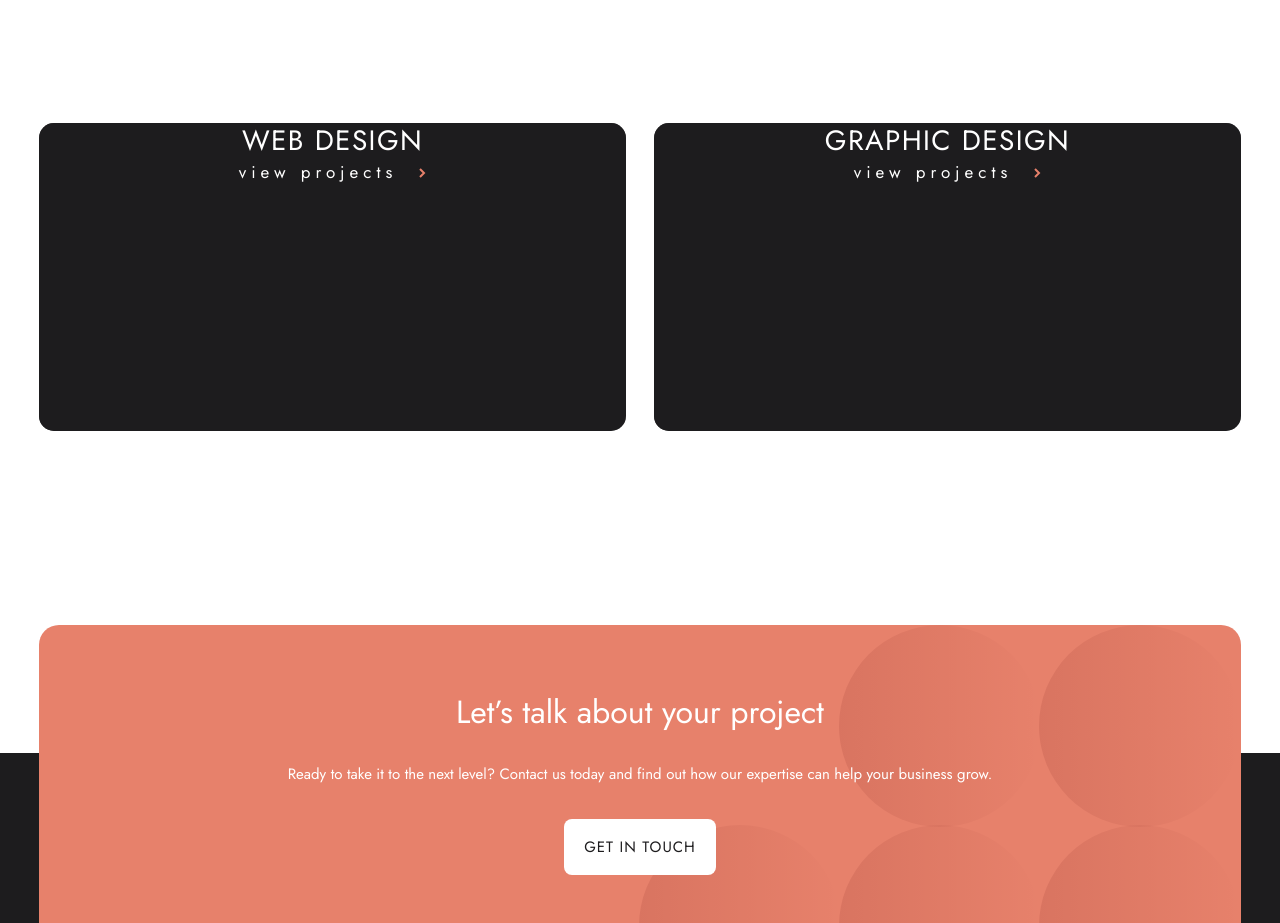
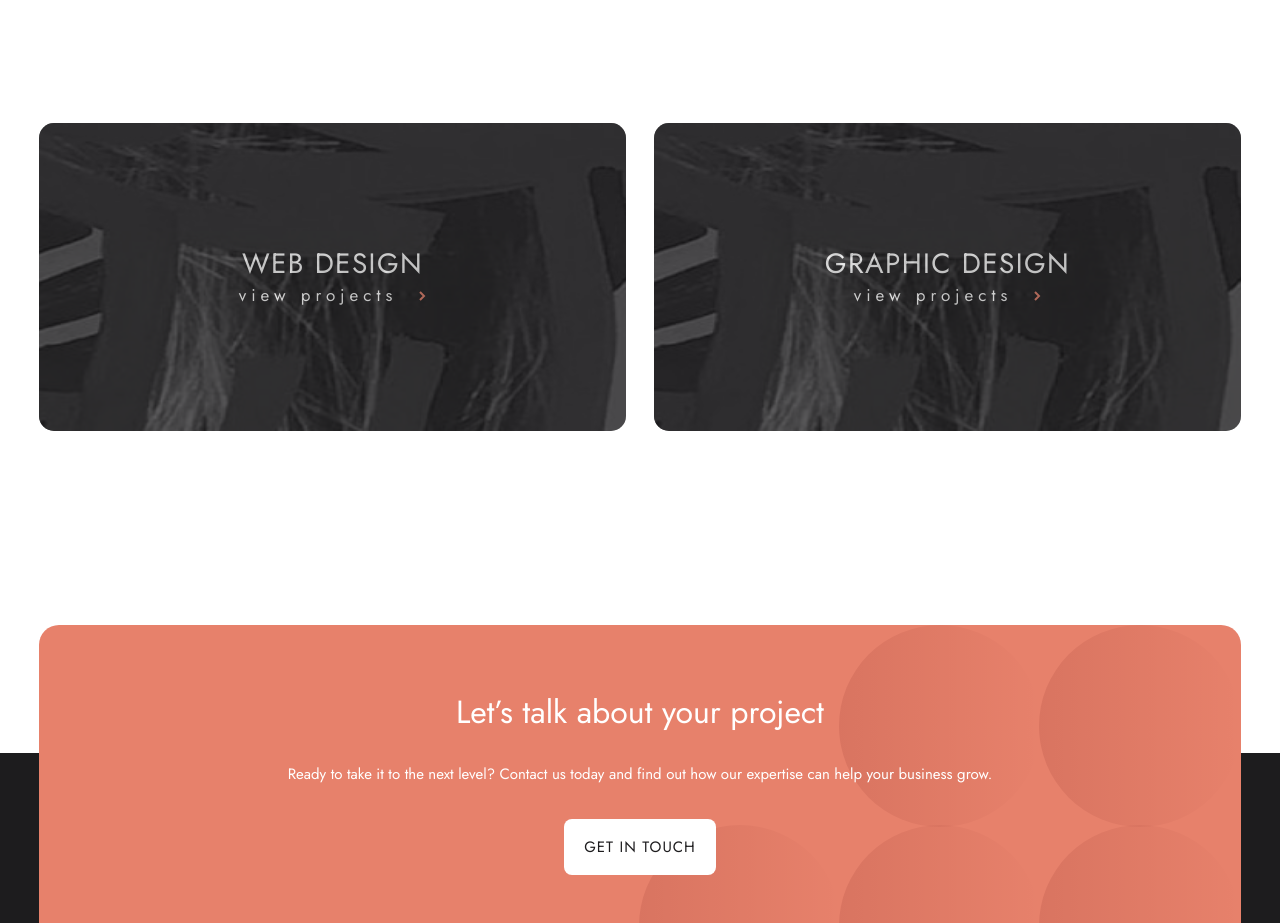
Before and after one commit to JonGrabbe/Designo-react-site, a React (Create React App) app: page /graphic-design in a window 1280 px wide. Shown: the part 1040-1963 px from the top of the page. Built offline with nearby package versions, Linux system fonts and the light colour scheme.

Commit message:
added transition to two-card

```diff
--- a/src/scss/card/card.scss
+++ b/src/scss/card/card.scss
@@ -21,43 +21,31 @@
      z-index: 1;
      position: relative;
      &:hover {
-        background-color: $peach;
+        // background-color: $peach;
      }
-     @include tablet() {
-         height: 200px;
-        }
-        .blur-container {
+     .blur-container {
         &:hover {
             background-color: $peach;
+            transition: background-color .7s;
         }
         // display: flex;
         // justify-content: center;
         // align-items: center;
+        display: flex;
+        justify-content: center;
+        align-items: center;
         position: absolute;
         width: 100%;
         height: 100%;
         border-radius: inherit;
         background-color: $black;
-        opacity: 1;
-        .heading {
-            text-transform: uppercase;
-            font-weight: normal;
-            font-size: 28px;
-            line-height: 36px;
-            letter-spacing: 1.4px;
+        opacity: .7;
+     }
+     @include tablet() {
+         height: 200px;
         }
-        .link-container {
-            .text {
-                font-size: 17px;
-                letter-spacing: 5px;
-            }
-            .arrow-img {
-                margin-left: 22px;
-            }
-        }
-    }
     .content-inner-wrapper {
-        position: absolute;
+        // position: absolute;
         // left: 0;
         // right: 0;
         // top: 0;
@@ -65,8 +53,8 @@
         // margin: auto;
         border-radius: inherit;
         text-align: center;
-        width: 100%;
-        z-index: 999;
+        // width: 100%;
+        // z-index: 999;
         &:hover {
             // background-color: $peach;
         }
```
Also changed, not shown: src/components/card/Card.js (indentation only).
